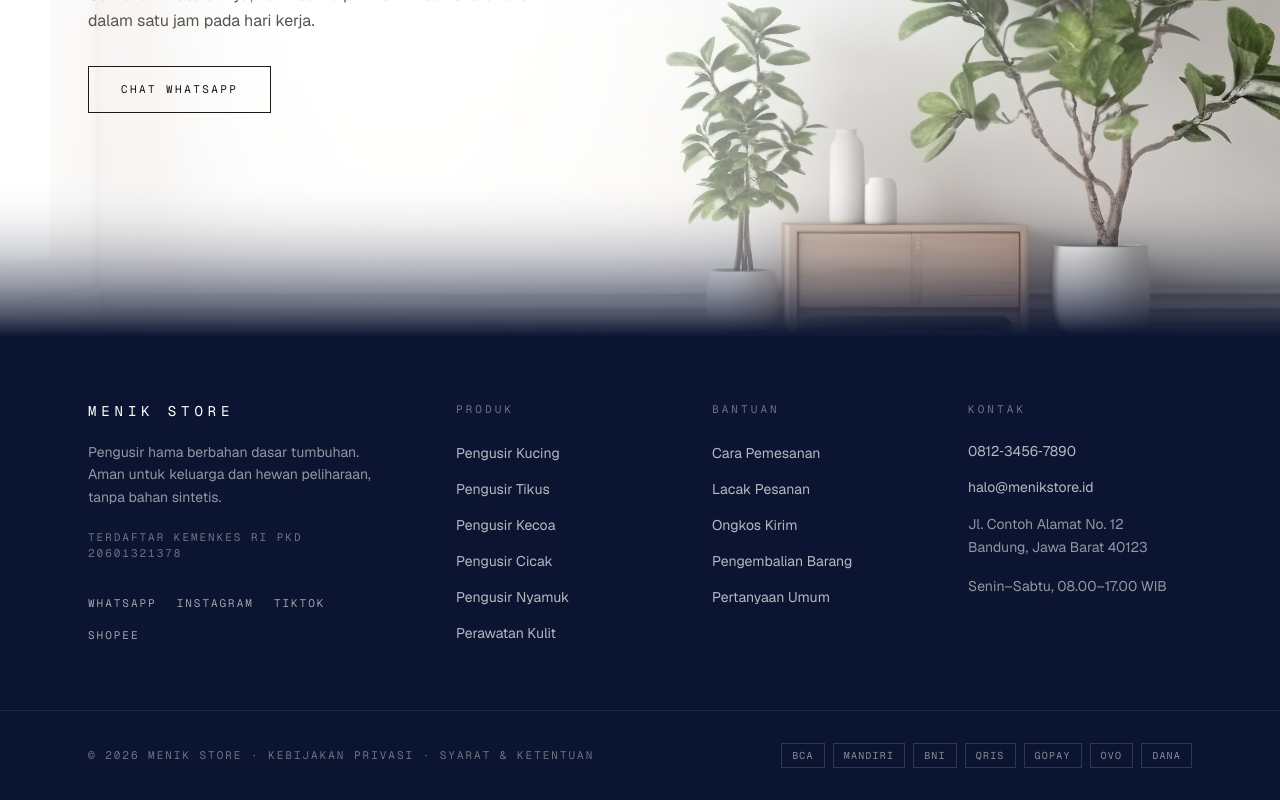
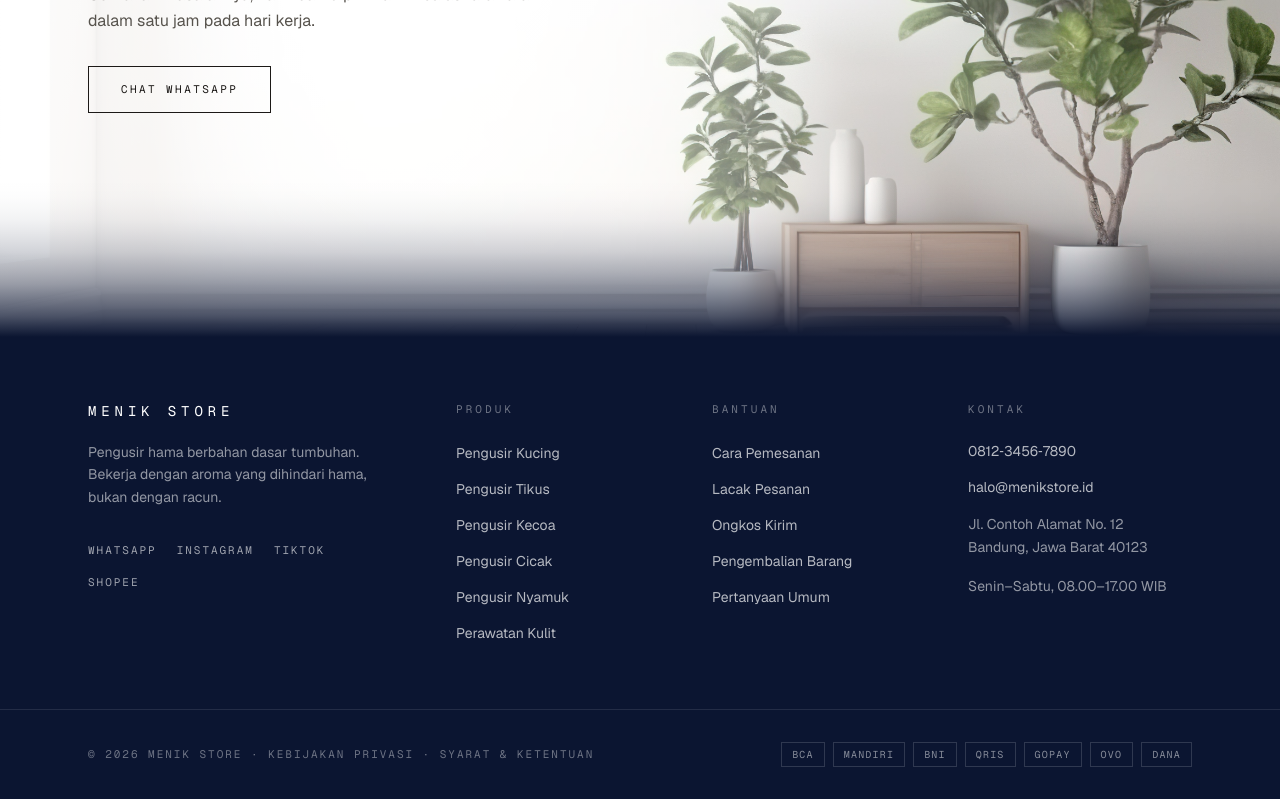
Before and after one commit to winterheatherica/ecommerce, a Next.js app in the folder frontend/: page /faq in a window 1280 px wide. Shown: the part 2143-2943 px from the top of the page. Built offline with nearby package versions, Linux system fonts and the light colour scheme.

Commit message:
remove product claims we cannot verify as reseller

```diff
--- a/frontend/app/(toko)/faq/page.tsx
+++ b/frontend/app/(toko)/faq/page.tsx
@@ -13,7 +13,7 @@ const kelompok = [
       {
         tanya: "Aman untuk anak dan hewan peliharaan?",
         jawab:
-          "Bahan dasarnya tumbuhan, tanpa pestisida sintetis, dan produknya terdaftar Kemenkes RI PKD. Tetap simpan di luar jangkauan anak kecil dan jangan sampai termakan.",
+          "Bahan dasarnya tumbuhan dan bekerja dengan aroma yang dihindari hama, bukan racun. Tetap simpan di luar jangkauan anak kecil dan jangan sampai termakan.",
       },
       {
         tanya: "Berapa lama efeknya bertahan?",
--- a/frontend/app/(toko)/page.tsx
+++ b/frontend/app/(toko)/page.tsx
@@ -30,8 +30,8 @@ export default function Home() {
             </h1>
 
             <p className="mt-6 max-w-md leading-relaxed text-stone-600 sm:text-lg">
-              Pengusir kucing, tikus, kecoa, dan cicak berbahan alami. Aman untuk
-              keluarga dan hewan peliharaan.
+              Pengusir kucing, tikus, kecoa, dan cicak berbahan dasar tumbuhan.
+              Bekerja dengan aroma yang dihindari hama, bukan dengan racun.
             </p>
 
             <div className="mt-10 flex flex-wrap items-center gap-x-8 gap-y-4">
@@ -50,11 +50,8 @@ export default function Home() {
             </div>
 
             <div className="mt-14 space-y-2 font-mono text-[11px] tracking-[0.18em] text-stone-500 uppercase">
-              <p>Terdaftar Kemenkes RI PKD</p>
-              <p>Non-toksik &middot; Berbahan alami</p>
-              <p>
-                Efektivitas <span className="text-brand-600">&gt; 95%</span>
-              </p>
+              <p>Berbahan dasar tumbuhan</p>
+              <p>Mengusir, bukan membunuh</p>
             </div>
           </div>
         </div>
--- a/frontend/app/(toko)/produk/[slug]/page.tsx
+++ b/frontend/app/(toko)/produk/[slug]/page.tsx
@@ -122,7 +122,8 @@ export default async function DetailProdukPage({ params }: Props) {
                 Keamanan
               </dt>
               <dd className="mt-1 leading-relaxed text-ink">
-                Berbahan alami, non-toksik. Produk terdaftar Kemenkes RI.
+                Berbahan dasar tumbuhan. Simpan di luar jangkauan anak dan
+                jangan sampai termakan.
               </dd>
             </div>
           </dl>
--- a/frontend/app/components/site-footer.tsx
+++ b/frontend/app/components/site-footer.tsx
@@ -68,13 +68,8 @@ export default function SiteFooter() {
                 Menik Store
               </p>
               <p className="mt-5 max-w-xs text-sm leading-relaxed text-white/55">
-                Pengusir hama berbahan dasar tumbuhan. Aman untuk keluarga dan
-                hewan peliharaan, tanpa bahan sintetis.
-              </p>
-              <p className="mt-5 font-mono text-[11px] tracking-[0.18em] text-white/40 uppercase">
-                Terdaftar Kemenkes RI PKD
-                <br />
-                20601321378
+                Pengusir hama berbahan dasar tumbuhan. Bekerja dengan aroma
+                yang dihindari hama, bukan dengan racun.
               </p>
               <ul className="mt-7 flex flex-wrap gap-x-5 gap-y-2">
                 {sosial.map((s) => (
--- a/frontend/app/layout.tsx
+++ b/frontend/app/layout.tsx
@@ -15,7 +15,7 @@ const geistMono = Geist_Mono({
 export const metadata: Metadata = {
   title: "Menik Store",
   description:
-    "Pengusir kucing, tikus, kecoa, cicak, dan nyamuk berbahan alami. Aman untuk keluarga dan hewan peliharaan.",
+    "Pengusir kucing, tikus, kecoa, cicak, dan nyamuk berbahan dasar tumbuhan. Mengusir dengan aroma, bukan dengan racun.",
 };
 
 export default function RootLayout({
```
Also changed, not shown: 1 other file (tests, documents, lock files or other folders).
